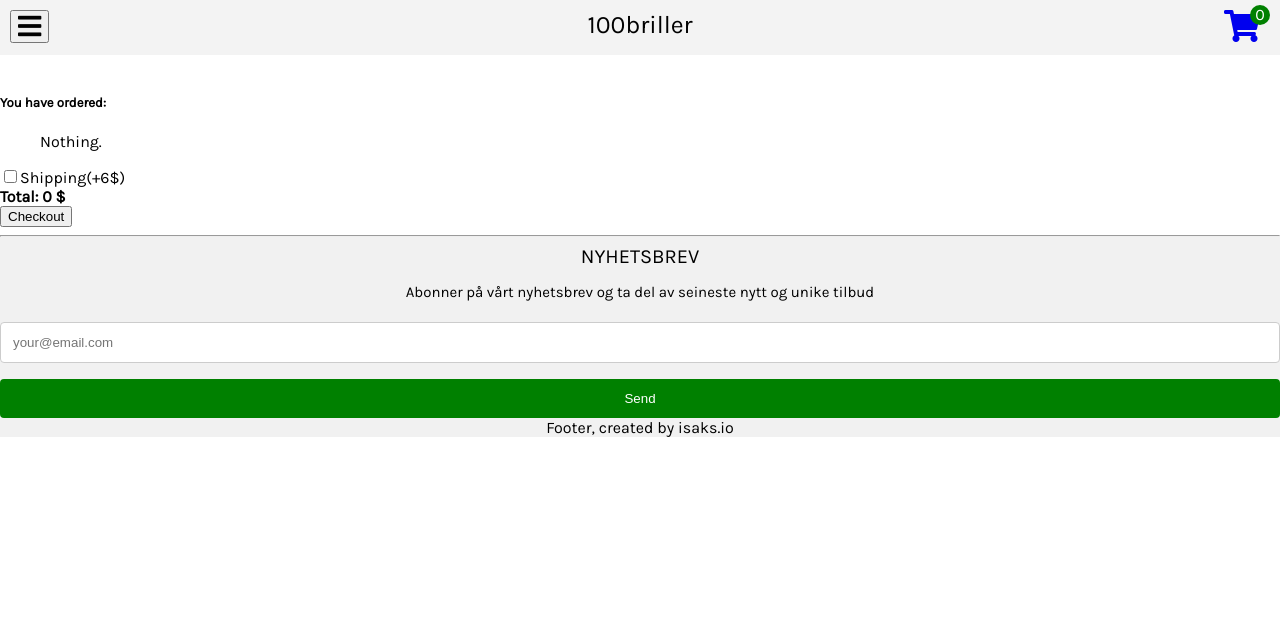
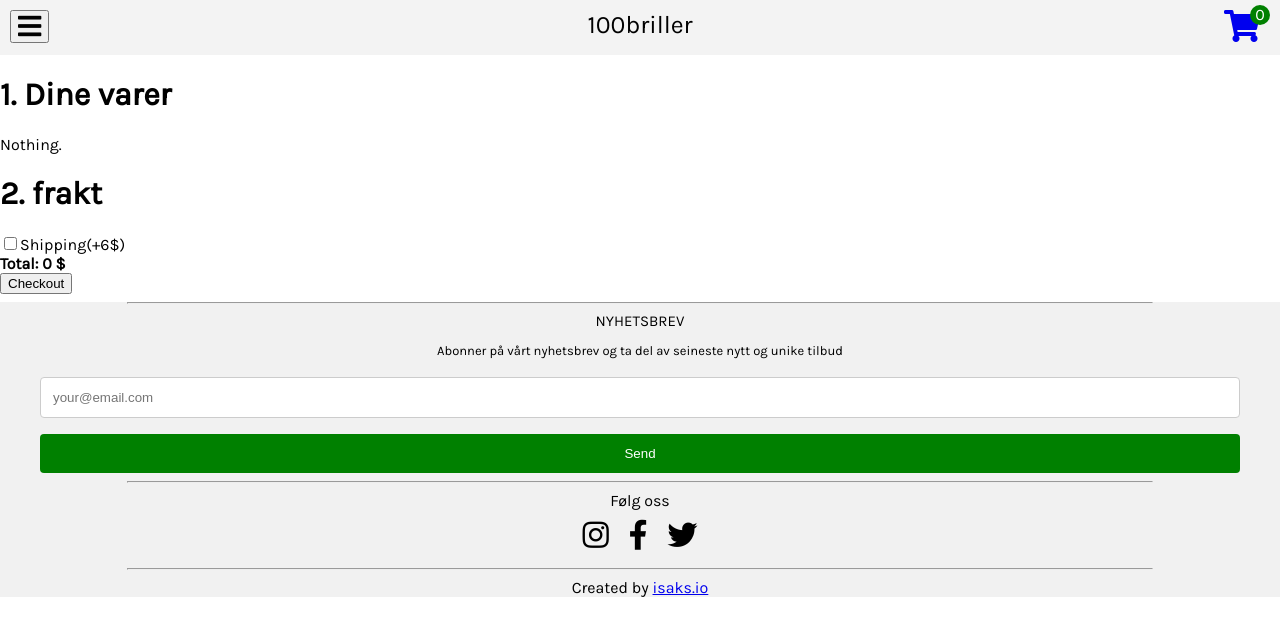
Before and after one commit to isaksolheim/100briller, a React (Create React App) app: page /cart in a window 1280 px wide. Shown: the top 636 px of the page. Built offline with nearby package versions, Linux system fonts and the light colour scheme.

Commit message:
footer and cart scss

```diff
--- a/src/components/Cart.js
+++ b/src/components/Cart.js
@@ -1,6 +1,6 @@
 import React, { Component } from 'react';
 import { connect } from 'react-redux';
-import { Link } from 'react-router-dom';
+//import { Link } from 'react-router-dom';
 import { removeItem,addQuantity,subtractQuantity} from '../actions/cartActions';
 import Recipe from './Recipe';
 class Cart extends Component {
@@ -22,6 +22,15 @@
       addedItems = (
         this.props.items.map(item=>{
           return(
+            <div className="added-item">
+              <img src={item.img} alt="vare" />
+              <div className="title">{item.title}</div>
+              <div className="price">{item.price} NOK</div>
+            <br />
+            <br />
+            </div>
+
+/*
             <li className="collection-item avatar" key={item.id}>
               <div className="item-img">
                 <img src={item.img} alt={item.img} className=""/>
@@ -40,6 +49,7 @@
                 <button className="waves-effect waves-light btn pink remove" onClick={()=>{this.handleRemove(item.id)}}>Remove</button>
               </div>
             </li>
+*/
           )
         })
       );
@@ -48,13 +58,10 @@
     }
 
     return(
-      <div className="container">
-        <div className="cart">
-          <h5>You have ordered:</h5>
-          <ul className="collection">
-            {addedItems}
-          </ul>
-        </div>
+      <div className="cart-container">
+        <h1>1. Dine varer</h1>
+        {addedItems}
+        <h1>2. frakt</h1>
         <Recipe />
       </div>
     );
--- a/src/components/Footer.js
+++ b/src/components/Footer.js
@@ -12,7 +12,19 @@
           <input type="submit" value="Send" />
         </form>
       </div>
-      Footer, created by isaks.io
+
+      <hr />
+
+      <div className="socials">
+        Følg oss
+        <br />
+        <i className="icon fab fa-instagram"></i>
+        <i className="icon fab fa-facebook-f"></i>
+        <i className="icon fab fa-twitter"></i>
+      </div>
+
+      <hr />
+      Created by <a href="https://www.isaks.io">isaks.io</a>
     </div>
   );
 }
--- /dev/null
+++ b/src/styles/_cart.scss
@@ -0,0 +1,8 @@
+.cart-container {
+  .added-item {
+    img {
+      width: 40%;
+      float: left;
+    }
+  }
+}
--- a/src/styles/_footer.scss
+++ b/src/styles/_footer.scss
@@ -1,13 +1,20 @@
 .footer-container {
+  margin-bottom: 20px;
+  hr {
+    width: 80%;
+  }
   background-color: #f1f1f1;
   text-align: center;
 
   .newsletter {
+    margin-left: 40px;
+    margin-right: 40px;
+
     .title {
-      font-size: 20px;
+      font-size: 15px;
     }
     p {
-      font-size: 15px;
+      font-size: 13px;
     }
     input[type=email] {
         width: 100%;
@@ -35,4 +42,12 @@
       background-color: aqua;
     }
   }
+
+  .socials {
+    .icon {
+      margin: 10px;
+      font-size: 30px;
+      cursor: pointer;
+    }
+  }
 }
--- a/src/styles/main.scss
+++ b/src/styles/main.scss
@@ -17,3 +17,4 @@
 @import './browse';
 @import './productview';
 @import './footer';
+@import './cart';
```
